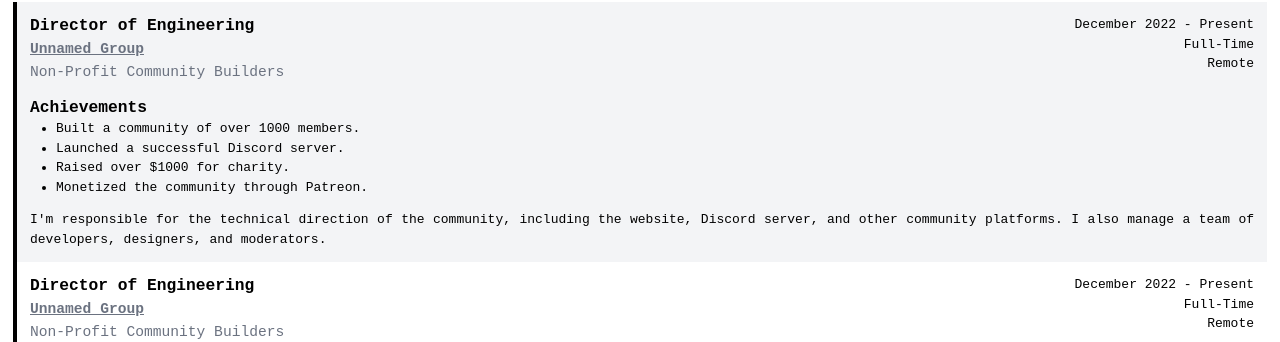
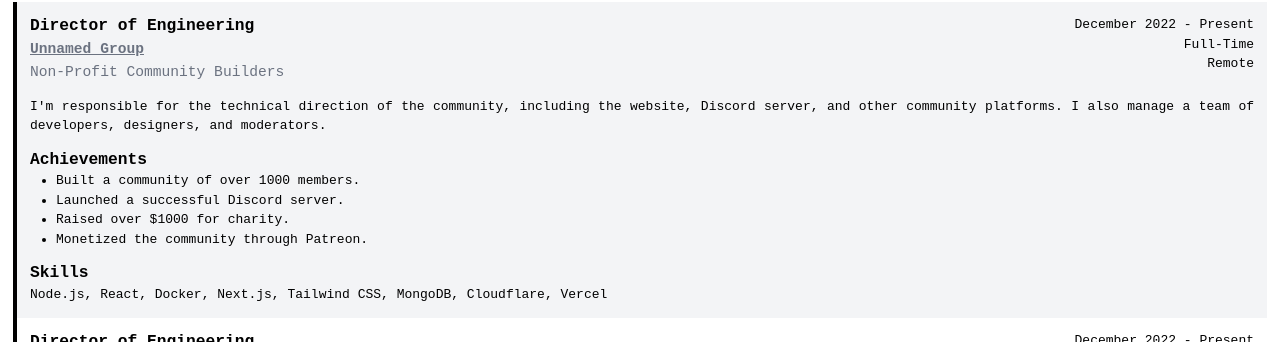
Before and after one commit to zuedev/zue.dev, a Next.js app in the folder sites/zue.dev/: page /resume in a window 1280 px wide. Shown: the part 458-800 px from the top of the page. Built offline with nearby package versions, Linux system fonts and the light colour scheme.

Commit message:
add skills to resume page

```diff
--- a/sites/zue.dev/src/app/resume/page.js
+++ b/sites/zue.dev/src/app/resume/page.js
@@ -257,6 +257,8 @@ export default function Resume() {
                 </div>
               </div>
 
+              <p className="text-justify">{job.expound}</p>
+
               <div>
                 <span className="text-xl font-bold">Achievements</span>
                 <ul className="ml-8 list-disc">
@@ -266,7 +268,10 @@ export default function Resume() {
                 </ul>
               </div>
 
-              <p className="text-justify">{job.expound}</p>
+              <div>
+                <span className="text-xl font-bold">Skills</span>
+                <p className="text-justify">{job.skills.join(", ")}</p>
+              </div>
             </li>
           ))}
         </ul>
```
